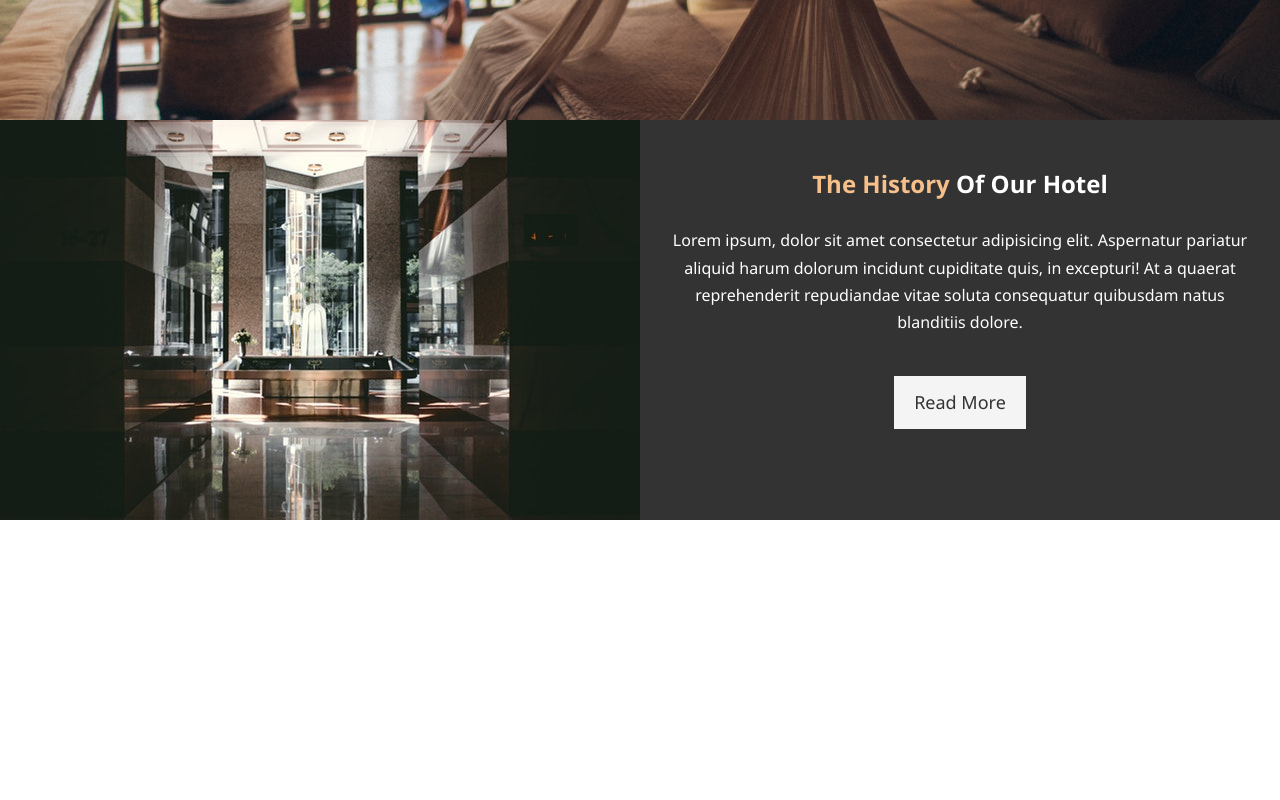
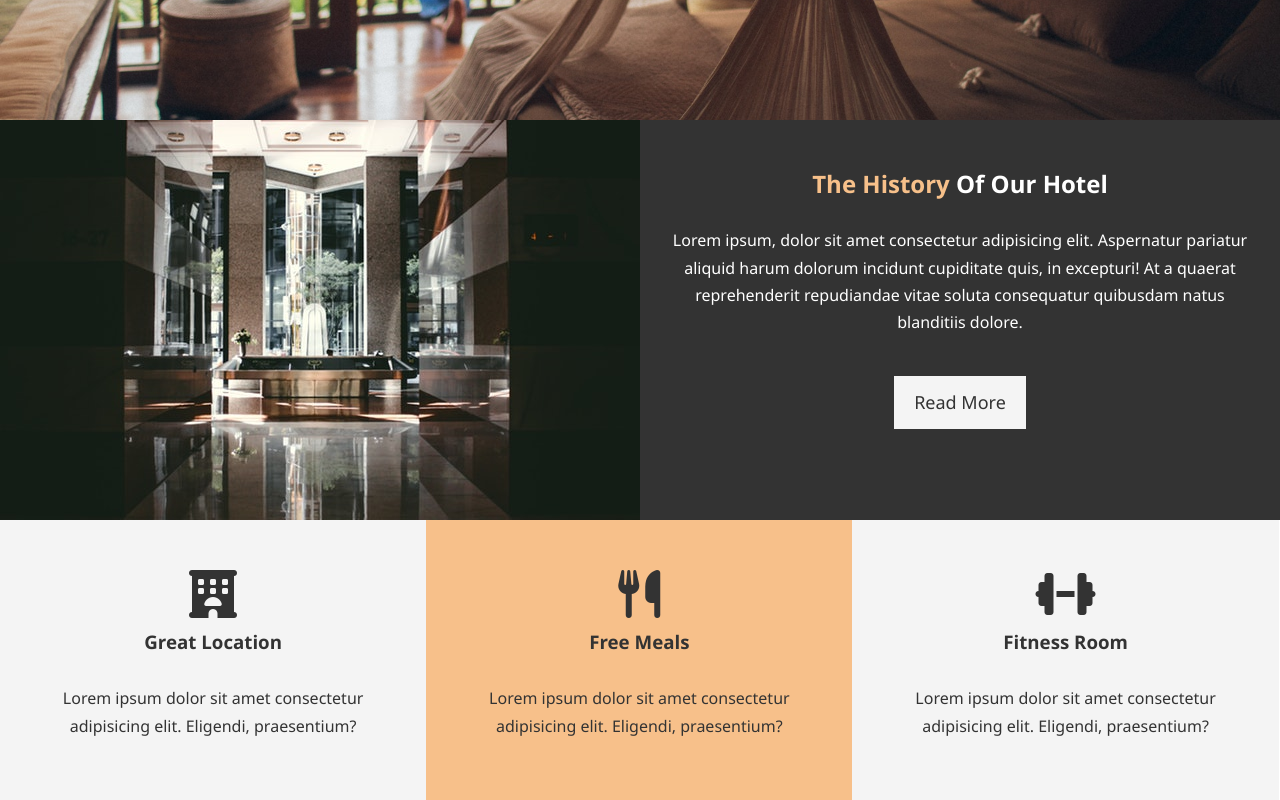
Before and after one commit to jonguzman5/HotelProject, a plain HTML site: page index.html in a window 1280 px wide. Shown: the part 547-1347 px from the top of the page. Before the commit the page ends 1067 px from the top, so only its background shows below. Drawn offline with Linux system fonts and the light colour scheme; a script that the page names is missing.

Commit message:
add features row

```diff
--- a/css/style.css
+++ b/css/style.css
@@ -65,8 +65,8 @@ p {
 }
 
 .bg-primary {
-  background: #333;
-  color: #f7c08a;
+  background: #f7c08a;
+  color: #333;
 }
 
 
@@ -150,3 +150,14 @@ p {
 #home-info .info-content p {
   padding-bottom: 30px;
 }
+
+.box {
+  float: left;
+  width: 33.3%;
+  padding: 50px;
+  text-align: center;
+}
+
+.box i {
+  margin-bottom: 10px;
+}
--- a/index.html
+++ b/index.html
@@ -8,6 +8,7 @@
   <meta name="keywords" content="hotel, boston hotel, new england hotel"></meta>
   <link rel="stylesheet" href="css/style.css">
   <script src="script.js"></script>
+  <script src="https://kit.fontawesome.com/8796d23855.js" crossorigin="anonymous"></script>
 </head>
 <body>
   <header>
@@ -41,5 +42,23 @@
     </div>
   </section>
 
+  <section id="features">
+    <div class="box btn-light">
+      <i class="fas fa-hotel fa-3x"></i>
+      <h3>Great Location</h3>
+      <p>Lorem ipsum dolor sit amet consectetur adipisicing elit. Eligendi, praesentium?</p>
+    </div>
+    <div class="box bg-primary">
+      <i class="fas fa-utensils fa-3x"></i>
+      <h3>Free Meals</h3>
+      <p>Lorem ipsum dolor sit amet consectetur adipisicing elit. Eligendi, praesentium?</p>
+    </div>
+    <div class="box bg-light">
+      <i class="fas fa-dumbbell fa-3x"></i>
+      <h3>Fitness Room</h3>
+      <p>Lorem ipsum dolor sit amet consectetur adipisicing elit. Eligendi, praesentium?</p>
+    </div>
+  </section>
+
 </body>
 </html>
```
Also changed, not shown: img/photo-2.jpg (added).
